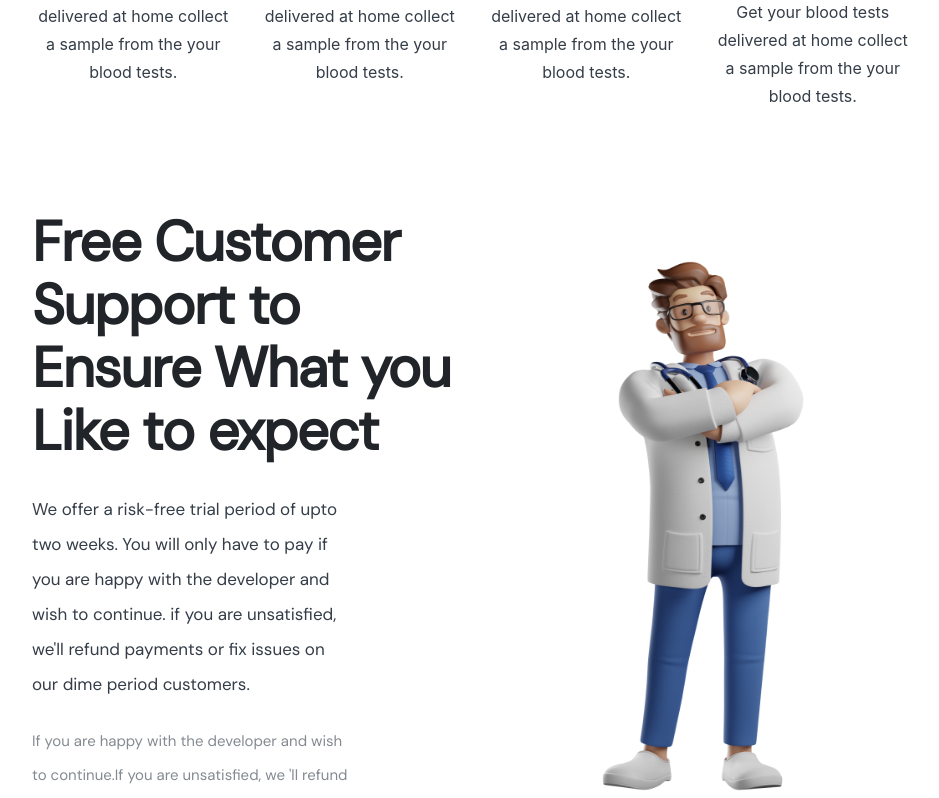
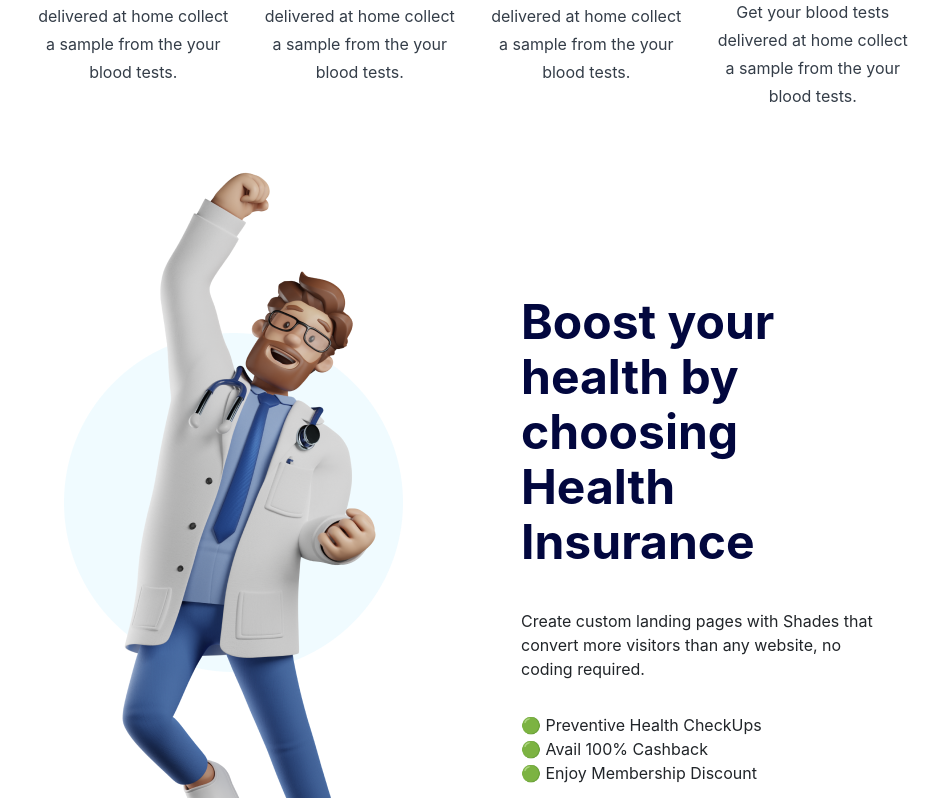
Before and after one commit to IamIr0nMan/smart-india-hackathon, a React (Create React App) app: page / in a window 1280 px wide. Shown: the part 1662-2460 px from the top of the page, without its empty margins (167-1106 px from the left). Built offline with nearby package versions, Linux system fonts and the light colour scheme.

Commit message:
Add another hero component

```diff
--- /dev/null
+++ b/src/components/anotherHero.css
@@ -0,0 +1,15 @@
+.anotherHero-heading {
+  color: #02073e;
+  font-size: 48px;
+  font-weight: 700;
+  line-height: 55px;
+}
+
+ul {
+  list-style-type: none;
+  padding: 0;
+  margin: 0;
+}
+li::before {
+  content: "🟢 ";
+}
--- /dev/null
+++ b/src/components/anotherHero.jsx
@@ -0,0 +1,32 @@
+import React from "react";
+
+import Doctor from "../assets/images/pose_7.png";
+import "./anotherHero.css";
+
+function AnotherHero() {
+  return (
+    <div className="container">
+      <div className="row justify-content-around row-cols-2">
+        <div className="p-2 col">
+          <img src={Doctor} alt="Doctor jumping" />
+        </div>
+        <div className="p-2 col mt-5 p-5">
+          <p className="anotherHero-heading my-4 pt-5">
+            Boost your health by choosing Health Insurance
+          </p>
+          <p className="py-3">
+            Create custom landing pages with Shades that convert more visitors
+            than any website, no coding required.
+          </p>
+          <ul>
+            <li>Preventive Health CheckUps</li>
+            <li>Avail 100% Cashback</li>
+            <li>Enjoy Membership Discount</li>
+          </ul>
+        </div>
+      </div>
+    </div>
+  );
+}
+
+export default AnotherHero;
--- a/src/pages/landingPage.jsx
+++ b/src/pages/landingPage.jsx
@@ -4,6 +4,7 @@ import Navbar from "../components/navbar";
 import HeroSection from "../components/heroSection";
 import ExcitingFeaturesSection from "../components/excitingFeatures";
 import PreFooter from "../components/PreFooter";
+import AnotherHero from "../components/anotherHero";
 
 function LandingPage() {
   return (
@@ -14,6 +15,7 @@ function LandingPage() {
       <br />
       <br />
       <ExcitingFeaturesSection />
+      <AnotherHero />
       <PreFooter />
     </div>
   );
```
Also changed, not shown: src/assets/images/pose_7.png (added).
